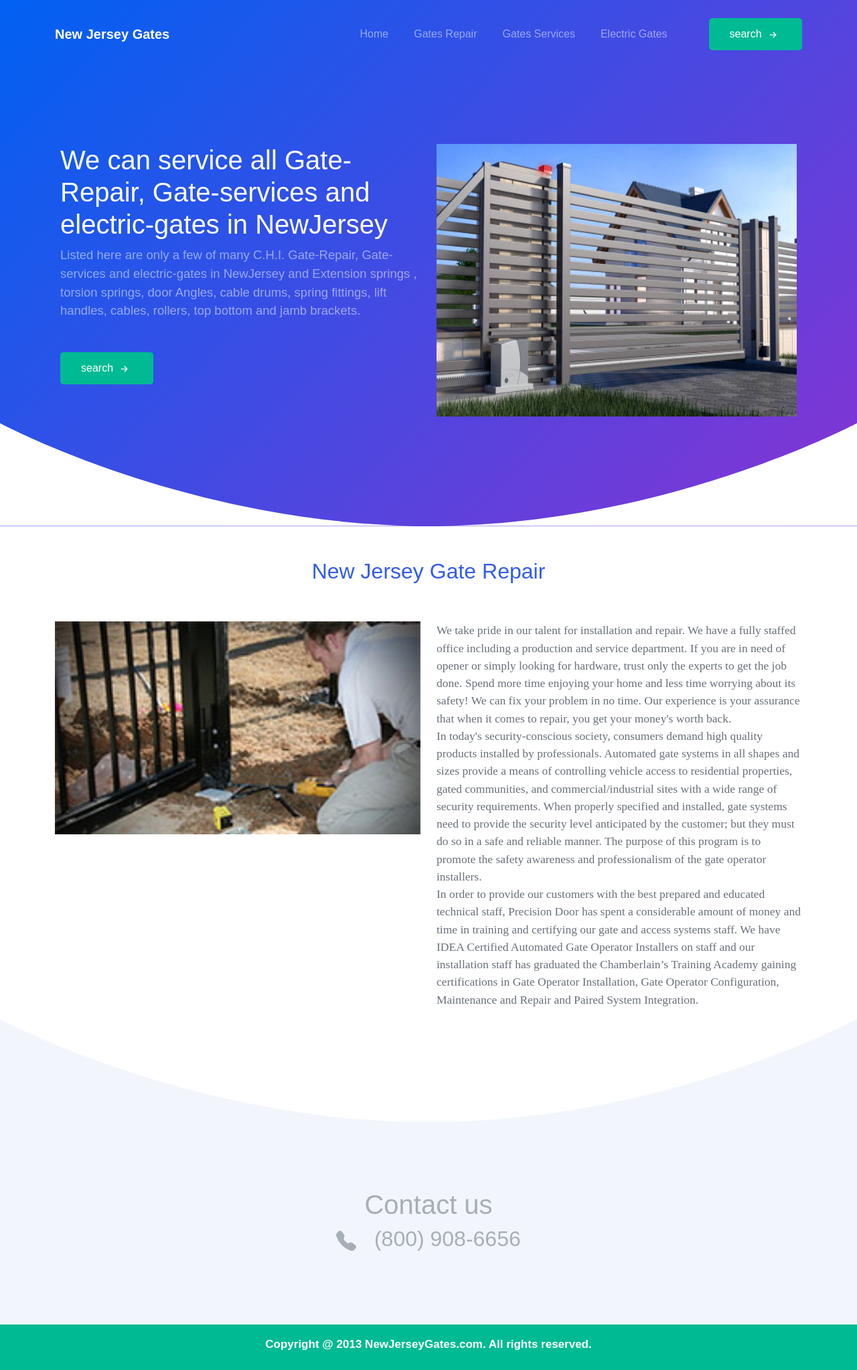
After one commit to awaisprojects/newJerseyGates., a PHP site: page /gateRepair.html in a window 1280 px wide. The commit adds this page. Shown: the whole page at 67% size. Run offline with PHP 8.4, Linux system fonts and the light colour scheme.

Commit message:
In this section of code create gate repare page

```diff
--- a/assets/css/style.css
+++ b/assets/css/style.css
@@ -10,6 +10,7 @@ body {
   border-radius: 5px;
   outline: none;
   padding: 12px 31px;
+  transition: all 0.9s ease;
 }
 #mainContainer .searchBtn:hover {
   background-color: #00876b;
@@ -96,9 +97,11 @@ body {
   margin: 0px;
 }
 #mainContainer #ourLinksContainer {
-  padding: 20px;
+  position: relative;
   background-color: #212832;
   color: #ffffff;
+  padding-top: 20px;
+  padding-bottom: 120px;
 }
 #mainContainer #ourLinksContainer .ourLinksCover .servicesLinks ul {
   display: flex;
@@ -123,3 +126,35 @@ body {
   background-color: #51bb95;
   color: #ffffff;
 }
+#mainContainer #ourLinksContainer .svgContainer {
+  position: absolute;
+  bottom: 0px;
+  width: 100%;
+}
+#mainContainer .footerContainer {
+  background-color: #f2f6fc;
+  padding: 100px;
+  color: #a7aeb8;
+}
+#mainContainer .copyRightContainer {
+  padding: 20px;
+  text-align: center;
+  color: #ffffff;
+  background-color: #00ba94;
+  font-weight: 700;
+}
+#mainContainer .copyRightContainer h5 {
+  cursor: pointer;
+  font-size: 17px;
+  font-weight: bold;
+}
+
+.gateRapreSection {
+  position: relative;
+}
+.gateRapreSection p {
+  font-size: 17.5px;
+  font-weight: 400px;
+  font-family: auto;
+  color: #69707a;
+}
--- a/assets/css/style.scss
+++ b/assets/css/style.scss
@@ -11,6 +11,7 @@ body {
     border-radius: 5px;
     outline: none;
     padding: 12px 31px;
+    transition: all 0.9s ease;
     &:hover {
       background-color: #00876b;
     }
@@ -112,9 +113,12 @@ body {
     }
   }
   #ourLinksContainer {
-    padding: 20px;
+    position: relative;
     background-color: #212832;
     color: #ffffff;
+    padding-top: 20px;
+    padding-bottom: 120px;
+
     .ourLinksCover {
       .servicesLinks {
         ul {
@@ -144,5 +148,38 @@ body {
         }
       }
     }
+    .svgContainer {
+      position: absolute;
+      bottom: 0px;
+      width: 100%;
+    }
+  }
+  .footerContainer {
+    background-color: #f2f6fc;
+    padding: 100px;
+    color: #a7aeb8;
+  }
+  .copyRightContainer {
+    padding: 20px;
+    text-align: center;
+    color: #ffffff;
+    background-color: #00ba94;
+    font-weight: 700;
+    h5 {
+      cursor: pointer;
+      font-size: 17px;
+      font-weight: bold;
+    }
   }
 }
+
+// gateRapreSection
+.gateRapreSection {
+  position: relative;
+  p {
+    font-size: 17.5px;
+    font-weight: 400px;
+    font-family: auto;
+    color: #69707a;
+  }
+}
--- /dev/null
+++ b/gateRepair.html
@@ -0,0 +1,244 @@
+<!DOCTYPE html>
+<html>
+  <head>
+    <meta charset="utf-8" />
+    <meta http-equiv="X-UA-Compatible" content="IE=edge" />
+    <title>Page Title</title>
+    <meta name="viewport" content="width=device-width, initial-scale=1" />
+    <!-- Bootstrap CSS -->
+    <link
+      href="https://cdn.jsdelivr.net/npm/bootstrap@5.0.0-beta2/dist/css/bootstrap.min.css"
+      rel="stylesheet"
+      integrity="sha384-BmbxuPwQa2lc/FVzBcNJ7UAyJxM6wuqIj61tLrc4wSX0szH/Ev+nYRRuWlolflfl"
+      crossorigin="anonymous"
+    />
+
+    <link
+      rel="stylesheet"
+      type="text/css"
+      media="screen"
+      href="./assets/css/style.css"
+    />
+    <script src="main.js"></script>
+  </head>
+  <body>
+    <div id="mainContainer">
+      <div class="coverContainer">
+        <div class="headerContainer">
+          <nav class="navbar navbar-expand-md navbar-dark fixed-top navBar">
+            <div class="container">
+              <a class="navbar-brand mr-auto" href="#">
+                <b>New Jersey Gates</b>
+              </a>
+
+              <button
+                class="navbar-toggler"
+                type="button"
+                data-bs-toggle="collapse"
+                data-bs-target="#navbarsExampleDefault"
+                aria-controls="navbarsExampleDefault"
+                aria-expanded="false"
+                aria-label="Toggle navigation"
+              >
+                <span class="navbar-toggler-icon"></span>
+              </button>
+
+              <div
+                class="collapse navbar-collapse text-right"
+                id="navbarsExampleDefault"
+              >
+                <ul class="navbar-nav ms-auto mb-2 mb-md-0">
+                  <li class="nav-item">
+                    <a
+                      class="nav-link active"
+                      aria-current="page"
+                      href="./index.html"
+                      >Home</a
+                    >
+                  </li>
+                  <li class="nav-item">
+                    <a class="nav-link" href="./gateRepair.html"
+                      >Gates Repair</a
+                    >
+                  </li>
+                  <li class="nav-item">
+                    <a class="nav-link" href="#">Gates Services</a>
+                  </li>
+                  <li class="nav-item">
+                    <a class="nav-link" href="#">Electric Gates</a>
+                  </li>
+                </ul>
+                <button class="searchBtn">
+                  search
+                  <svg
+                    xmlns="http://www.w3.org/2000/svg"
+                    width="25"
+                    height="20"
+                    fill="currentColor"
+                    class="bi bi-arrow-right-short"
+                    viewBox="0 0 16 16"
+                  >
+                    <path
+                      fill-rule="evenodd"
+                      d="M4 8a.5.5 0 0 1 .5-.5h5.793L8.146 5.354a.5.5 0 1 1 .708-.708l3 3a.5.5 0 0 1 0 .708l-3 3a.5.5 0 0 1-.708-.708L10.293 8.5H4.5A.5.5 0 0 1 4 8z"
+                    />
+                  </svg>
+                </button>
+              </div>
+            </div>
+          </nav>
+        </div>
+        <div class="newProduct container">
+          <div class="row">
+            <div class="col-lg-6 mb-5">
+              <h1 class="heading">
+                We can service all Gate-Repair, Gate-services and electric-gates
+                in NewJersey
+              </h1>
+              <p class="mb-5">
+                Listed here are only a few of many C.H.I. Gate-Repair,
+                Gate-services and electric-gates in NewJersey and Extension
+                springs , torsion springs, door Angles, cable drums, spring
+                fittings, lift handles, cables, rollers, top bottom and jamb
+                brackets.
+              </p>
+              <button class="searchBtn">
+                search
+                <svg
+                  xmlns="http://www.w3.org/2000/svg"
+                  width="25"
+                  height="20"
+                  fill="currentColor"
+                  class="bi bi-arrow-right-short"
+                  viewBox="0 0 16 16"
+                >
+                  <path
+                    fill-rule="evenodd"
+                    d="M4 8a.5.5 0 0 1 .5-.5h5.793L8.146 5.354a.5.5 0 1 1 .708-.708l3 3a.5.5 0 0 1 0 .708l-3 3a.5.5 0 0 1-.708-.708L10.293 8.5H4.5A.5.5 0 0 1 4 8z"
+                  />
+                </svg>
+              </button>
+            </div>
+            <div class="col-lg-6">
+              <img src="./assets/images/banner2.jpg" alt="" />
+            </div>
+          </div>
+        </div>
+        <div class="svgContainer">
+          <svg
+            xmlns="http://www.w3.org/2000/svg"
+            viewBox="0 0 144.54 17.34"
+            preserveAspectRatio="none"
+            fill="currentColor"
+          >
+            <path
+              fill="#ffffff"
+              d="M144.54,17.34H0V0H144.54ZM0,0S32.36,17.34,72.27,17.34,144.54,0,144.54,0"
+            ></path>
+          </svg>
+        </div>
+      </div>
+      <!-- Gallery container start -->
+      <!-- gate rapre  page -->
+      <div class="gateRapreSection">
+        <div class="container">
+          <div class="row text-center mt-5 mb-5">
+            <div class="col-lg-12 heading2">
+              <h2>New Jersey Gate Repair</h2>
+            </div>
+          </div>
+          <div class="row">
+            <div class="col-lg-6">
+              <img src="./assets/images/repare1.jpg" width="100%" alt="" />
+            </div>
+            <div class="col-lg-6">
+              <p>
+                We take pride in our talent for installation and repair. We have
+                a fully staffed office including a production and service
+                department. If you are in need of opener or simply looking for
+                hardware, trust only the experts to get the job done. Spend more
+                time enjoying your home and less time worrying about its safety!
+                We can fix your problem in no time. Our experience is your
+                assurance that when it comes to repair, you get your money's
+                worth back.<br />
+
+                In today's security-conscious society, consumers demand high
+                quality products installed by professionals. Automated gate
+                systems in all shapes and sizes provide a means of controlling
+                vehicle access to residential properties, gated communities, and
+                commercial/industrial sites with a wide range of security
+                requirements. When properly specified and installed, gate
+                systems need to provide the security level anticipated by the
+                customer; but they must do so in a safe and reliable manner. The
+                purpose of this program is to promote the safety awareness and
+                professionalism of the gate operator installers.<br />
+
+                In order to provide our customers with the best prepared and
+                educated technical staff, Precision Door has spent a
+                considerable amount of money and time in training and certifying
+                our gate and access systems staff. We have IDEA Certified
+                Automated Gate Operator Installers on staff and our installation
+                staff has graduated the Chamberlain’s Training Academy gaining
+                certifications in Gate Operator Installation, Gate Operator
+                Configuration, Maintenance and Repair and Paired System
+                Integration.
+              </p>
+            </div>
+          </div>
+        </div>
+        <div class="svgContainer">
+          <svg
+            xmlns="http://www.w3.org/2000/svg"
+            viewBox="0 0 144.54 17.34"
+            preserveAspectRatio="none"
+            fill="currentColor"
+          >
+            <path
+              fill="#f2f6fc"
+              d="M144.54,17.34H0V0H144.54ZM0,0S32.36,17.34,72.27,17.34,144.54,0,144.54,0"
+            ></path>
+          </svg>
+        </div>
+      </div>
+
+      <!-- footer section start  -->
+      <div class="footerContainer">
+        <div class="container">
+          <div class="row">
+            <div class="col-lg-12 text-center">
+              <h1 class="heading">Contact us</h1>
+              <span>
+                <h2 style="cursor: pointer">
+                  <svg
+                    xmlns="http://www.w3.org/2000/svg"
+                    width="30"
+                    height="30"
+                    fill="currentColor"
+                    class="bi bi-telephone-fill"
+                    viewBox="0 0 16 16"
+                  >
+                    <path
+                      fill-rule="evenodd"
+                      d="M1.885.511a1.745 1.745 0 0 1 2.61.163L6.29 2.98c.329.423.445.974.315 1.494l-.547 2.19a.678.678 0 0 0 .178.643l2.457 2.457a.678.678 0 0 0 .644.178l2.189-.547a1.745 1.745 0 0 1 1.494.315l2.306 1.794c.829.645.905 1.87.163 2.611l-1.034 1.034c-.74.74-1.846 1.065-2.877.702a18.634 18.634 0 0 1-7.01-4.42 18.634 18.634 0 0 1-4.42-7.009c-.362-1.03-.037-2.137.703-2.877L1.885.511z"
+                    />
+                  </svg>
+                  &nbsp; (800) 908-6656
+                </h2>
+              </span>
+            </div>
+          </div>
+        </div>
+      </div>
+      <div class="copyRightContainer">
+        <h5>Copyright @ 2013 NewJerseyGates.com. All rights reserved.</h5>
+      </div>
+    </div>
+
+    <!-- Bootstrap script  -->
+    <script
+      src="https://cdn.jsdelivr.net/npm/bootstrap@5.0.0-beta2/dist/js/bootstrap.bundle.min.js"
+      integrity="sha384-b5kHyXgcpbZJO/tY9Ul7kGkf1S0CWuKcCD38l8YkeH8z8QjE0GmW1gYU5S9FOnJ0"
+      crossorigin="anonymous"
+    ></script>
+  </body>
+</html>
```
Also changed, not shown: index.html (+53 -2 lines), assets/images/repare1.jpg (added).
